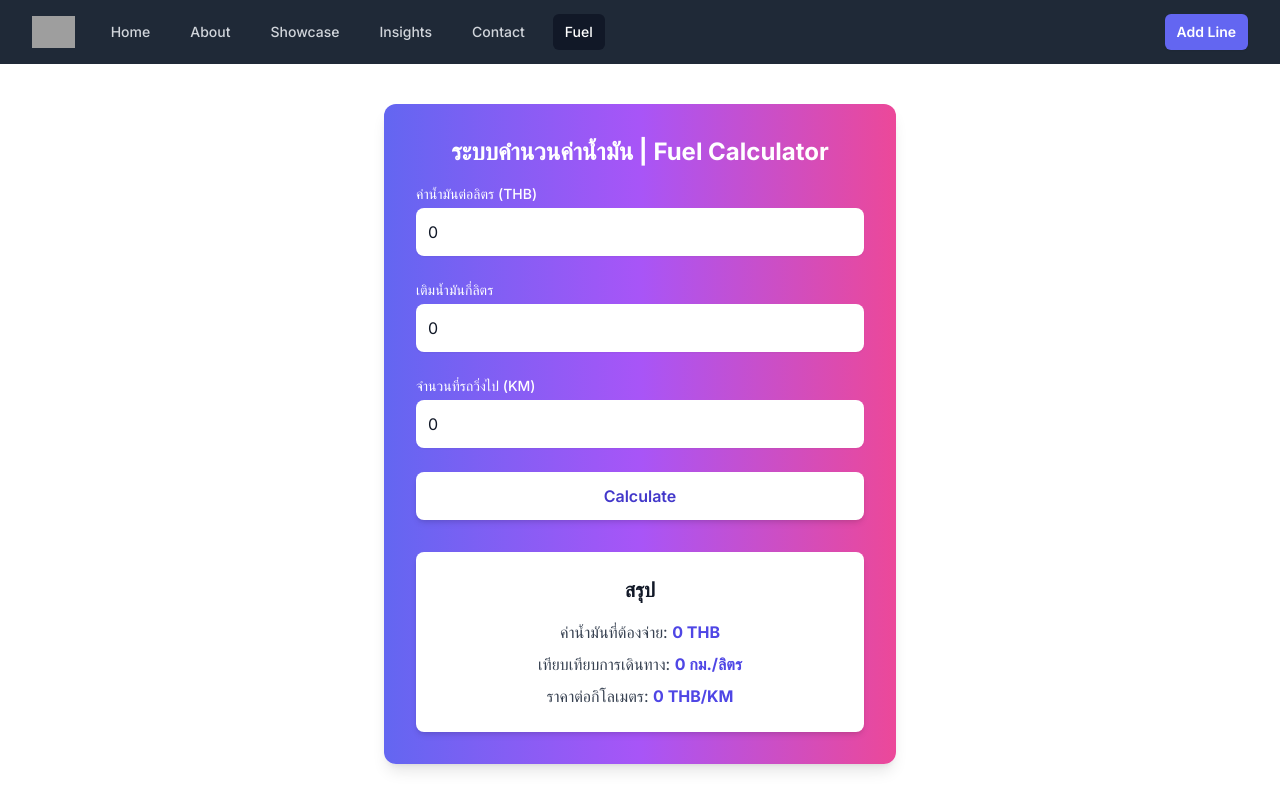
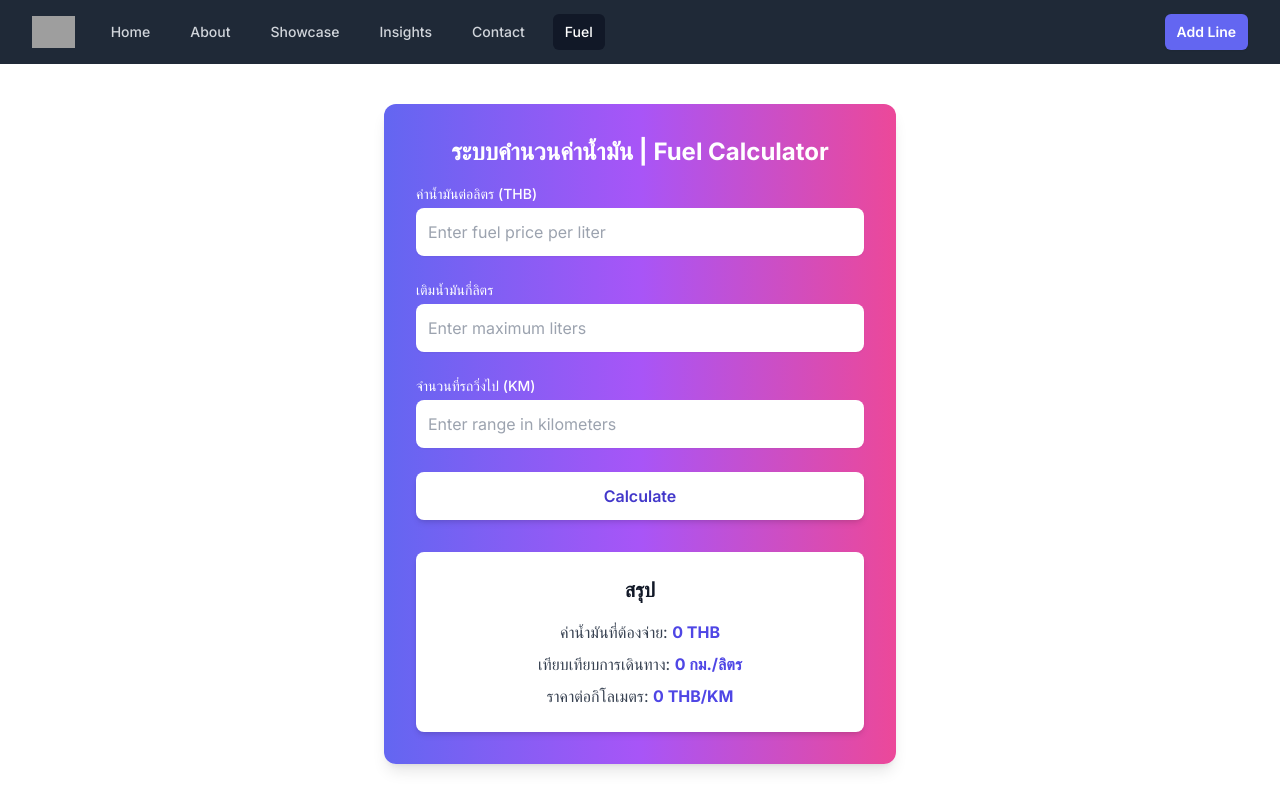
Before and after one commit to nconnect-th/next-fuel-calculator, a Next.js app: page / in a window 1280 px wide. Built offline with nearby package versions, Linux system fonts and the light colour scheme; grey boxes are pictures that could not be loaded.

Commit message:
Update Blank Value

```diff
--- a/app/page.tsx
+++ b/app/page.tsx
@@ -4,21 +4,27 @@ import { useState } from 'react';
 import '../styles/globals.css';
 
 export default function FuelCalculator() {
-  const [fuelPerLiter, setFuelPerLiter] = useState<number>(0);
-  const [maxLiters, setMaxLiters] = useState<number>(0);
-  const [rangeKm, setRangeKm] = useState<number>(0);
+  const [fuelPerLiter, setFuelPerLiter] = useState<string>(''); // ค่าเริ่มต้นเป็นค่าว่าง
+  const [maxLiters, setMaxLiters] = useState<string>(''); // ค่าเริ่มต้นเป็นค่าว่าง
+  const [rangeKm, setRangeKm] = useState<string>(''); // ค่าเริ่มต้นเป็นค่าว่าง
   const [totalCost, setTotalCost] = useState<number>(0);
   const [rangePerLiter, setRangePerLiter] = useState<number>(0);
   const [thbPerKm, setThbPerKm] = useState<number>(0); // เพิ่มสถานะสำหรับ THB per KM
 
   const calculate = () => {
-    const cost = fuelPerLiter * maxLiters;
-    const range = rangeKm / maxLiters;
-    const thbPerKm = cost / rangeKm;
+    const fuelPerLiterNum = parseFloat(fuelPerLiter);
+    const maxLitersNum = parseFloat(maxLiters);
+    const rangeKmNum = parseFloat(rangeKm);
 
-    setTotalCost(parseFloat(cost.toFixed(2)));
-    setRangePerLiter(parseFloat(range.toFixed(2)));
-    setThbPerKm(parseFloat(thbPerKm.toFixed(2))); // อัพเดตสถานะ THB per KM
+    if (!isNaN(fuelPerLiterNum) && !isNaN(maxLitersNum) && !isNaN(rangeKmNum)) {
+      const cost = fuelPerLiterNum * maxLitersNum;
+      const range = rangeKmNum / maxLitersNum;
+      const thbPerKm = cost / rangeKmNum;
+
+      setTotalCost(parseFloat(cost.toFixed(2)));
+      setRangePerLiter(parseFloat(range.toFixed(2)));
+      setThbPerKm(parseFloat(thbPerKm.toFixed(2))); // อัพเดตสถานะ THB per KM
+    }
   };
 
   return (
@@ -34,7 +40,7 @@ export default function FuelCalculator() {
             id="fuelPerLiter"
             type="number"
             value={fuelPerLiter}
-            onChange={(e) => setFuelPerLiter(parseFloat(e.target.value))}
+            onChange={(e) => setFuelPerLiter(e.target.value)}
             className="mt-1 block w-full rounded-lg border-0 p-2 md:p-3 bg-white text-gray-900 shadow-sm focus:ring-2 focus:ring-offset-2 focus:ring-indigo-500 focus:outline-none"
             placeholder="Enter fuel price per liter"
           />
@@ -48,7 +54,7 @@ export default function FuelCalculator() {
             id="maxLiters"
             type="number"
             value={maxLiters}
-            onChange={(e) => setMaxLiters(parseFloat(e.target.value))}
+            onChange={(e) => setMaxLiters(e.target.value)}
             className="mt-1 block w-full rounded-lg border-0 p-2 md:p-3 bg-white text-gray-900 shadow-sm focus:ring-2 focus:ring-offset-2 focus:ring-indigo-500 focus:outline-none"
             placeholder="Enter maximum liters"
           />
@@ -62,7 +68,7 @@ export default function FuelCalculator() {
             id="rangeKm"
             type="number"
             value={rangeKm}
-            onChange={(e) => setRangeKm(parseFloat(e.target.value))}
+            onChange={(e) => setRangeKm(e.target.value)}
             className="mt-1 block w-full rounded-lg border-0 p-2 md:p-3 bg-white text-gray-900 shadow-sm focus:ring-2 focus:ring-offset-2 focus:ring-indigo-500 focus:outline-none"
             placeholder="Enter range in kilometers"
           />
```
